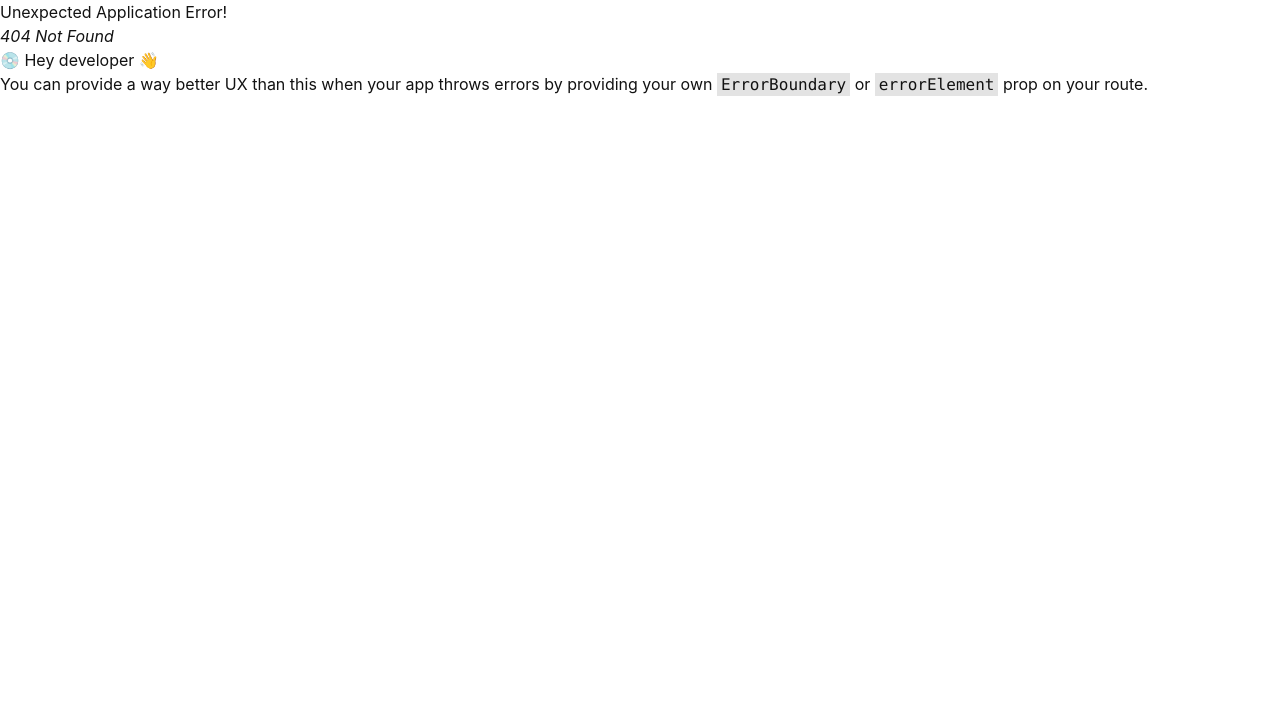
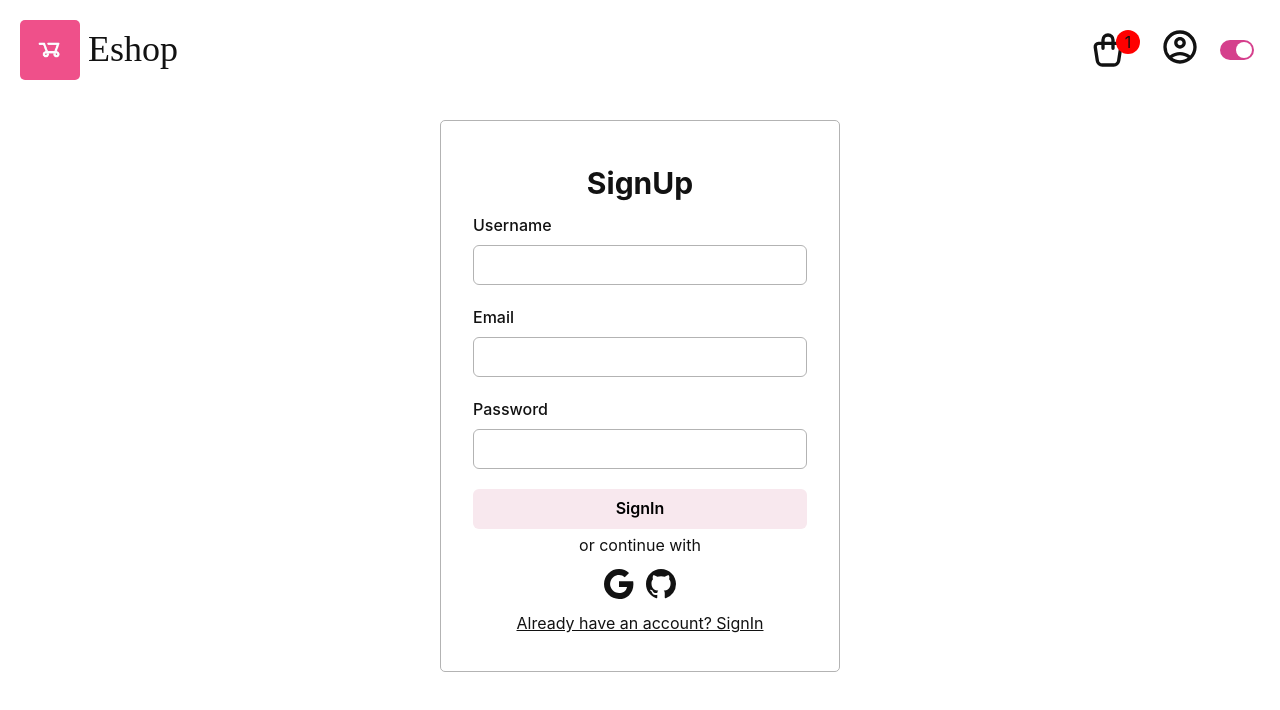
Before and after one commit to kaifkalanthar/Eshop, a React (Vite) app: page /register in a window 1280 px wide. Before the commit this address had no page. Shown: the top 710 px of the page. Built offline with nearby package versions, Linux system fonts and the light colour scheme.

Commit message:
firebase config

```diff
--- a/package.json
+++ b/package.json
@@ -15,6 +15,8 @@
     "@emotion/styled": "^11.11.0",
     "@tanstack/react-query": "^4.29.15",
     "axios": "^1.4.0",
+    "dotenv": "^16.3.1",
+    "firebase": "^9.22.2",
     "framer-motion": "^10.12.16",
     "localforage": "^1.10.0",
     "match-sorter": "^6.3.1",
--- a/src/components/CustomButton.tsx
+++ b/src/components/CustomButton.tsx
@@ -16,6 +16,7 @@ const CustomButton = ({ children, handleOnclick, width }: Props) => {
       _hover={{ bg: "pink.400" }}
       color="black"
       onClick={handleOnclick}
+      type="submit"
     >
       {children}
     </Button>
--- a/src/components/HeroSection.tsx
+++ b/src/components/HeroSection.tsx
@@ -15,6 +15,7 @@ import MotionTextContainer from "./MotionText";
 
 const HeroSection = () => {
   const navigate = useNavigate();
+  console.log(import.meta.env.VITE_API_KEY);
   return (
     <SimpleGrid
       columns={{ sm: 1, md: 2 }}
--- /dev/null
+++ b/src/components/LoginForm.tsx
@@ -0,0 +1,52 @@
+import {
+  Flex,
+  FormControl,
+  FormLabel,
+  HStack,
+  Heading,
+  Icon,
+  Input,
+  Stack,
+  Text,
+} from "@chakra-ui/react";
+import CustomButton from "./CustomButton";
+import { BsGithub, BsGoogle } from "react-icons/bs";
+import { Link } from "react-router-dom";
+
+const LoginForm = () => {
+  return (
+    <Flex justify="center">
+      <FormControl
+        width={{ sm: "300px", md: "400px" }}
+        border="1px solid #b3b3b3"
+        padding={8}
+        borderRadius={5}
+      >
+        <Heading textAlign="center" paddingY={3} size="lg">
+          Login
+        </Heading>
+        <FormLabel>Email</FormLabel>
+        <Input marginBottom={5} />
+        <FormLabel>Password</FormLabel>
+        <Input marginBottom={5} />
+        <CustomButton width="100%">
+          <Text>SignIn</Text>
+        </CustomButton>
+        <Stack textAlign="center" paddingY={1} spacing={3}>
+          <Text>or continue with</Text>
+          <HStack spacing={3} justify="center">
+            <Icon as={BsGoogle} boxSize="30px" />
+            <Icon as={BsGithub} boxSize="30px" />
+          </HStack>
+          <Link to="signin">
+            <Text textDecoration="underline">
+              Don't have an account? SignUp
+            </Text>
+          </Link>
+        </Stack>
+      </FormControl>
+    </Flex>
+  );
+};
+
+export default LoginForm;
--- a/src/components/MenuItems.tsx
+++ b/src/components/MenuItems.tsx
@@ -2,6 +2,7 @@ import { Box, Flex, Heading, Icon, Stack, Text } from "@chakra-ui/react";
 import { MdOutlineAccountCircle } from "react-icons/md";
 import MenuItemContainer from "./MenuItemContainer";
 import { TbShoppingBag } from "react-icons/tb";
+import { Link } from "react-router-dom";
 
 const MenuItems = () => {
   return (
@@ -23,10 +24,12 @@ const MenuItems = () => {
           </Box>
           <Heading size="lg">Cart</Heading>
         </MenuItemContainer>
-        <MenuItemContainer>
-          <Icon as={MdOutlineAccountCircle} boxSize="40px" />
-          <Heading size="lg">Account</Heading>
-        </MenuItemContainer>
+        <Link to="login">
+          <MenuItemContainer>
+            <Icon as={MdOutlineAccountCircle} boxSize="40px" />
+            <Heading size="lg">Account</Heading>
+          </MenuItemContainer>
+        </Link>
       </Flex>
     </Stack>
   );
--- a/src/components/Navbar.tsx
+++ b/src/components/Navbar.tsx
@@ -43,7 +43,9 @@ const Navbar = () => {
             </Box>
             <Icon as={TbShoppingBag} boxSize="40px" />
           </Stack>
-          <Icon as={MdOutlineAccountCircle} boxSize="40px" />
+          <Link to="login">
+            <Icon as={MdOutlineAccountCircle} boxSize="40px" />
+          </Link>
 
           <ColorModeChange />
         </Show>
--- a/src/components/ProductCard.tsx
+++ b/src/components/ProductCard.tsx
@@ -7,7 +7,6 @@ import {
   Heading,
   Box,
   Image,
-  Text,
   Divider,
 } from "@chakra-ui/react";
 import CustomButton from "./CustomButton";
@@ -28,10 +27,11 @@ const ProductCard = ({ product }: Props) => {
       <CardBody>
         <Stack spacing={2}>
           <HStack justify="space-between">
-            <Heading size={"md"}>{product.title}</Heading>
+            <Heading size={"md"} fontWeight="thin">
+              {product.title}
+            </Heading>
             <ProductRating rating={product.rating} />
           </HStack>
-          <Text fontSize={"sm"}>{product.description}</Text>
           <HStack justify="space-between">
             <Heading size="md">{`$${product.price}`}</Heading>
             <CustomButton width={100}>Cart</CustomButton>
--- /dev/null
+++ b/src/components/RegisterForm.tsx
@@ -0,0 +1,54 @@
+import {
+  Flex,
+  FormControl,
+  Heading,
+  FormLabel,
+  Input,
+  Stack,
+  HStack,
+  Icon,
+  Text,
+} from "@chakra-ui/react";
+import { BsGoogle, BsGithub } from "react-icons/bs";
+import { Link } from "react-router-dom";
+import CustomButton from "./CustomButton";
+
+const RegisterForm = () => {
+  return (
+    <Flex justify="center">
+      <FormControl
+        width={{ sm: "300px", md: "400px" }}
+        border="1px solid #b3b3b3"
+        padding={8}
+        borderRadius={5}
+      >
+        <Heading textAlign="center" paddingY={3} size="lg">
+          SignUp
+        </Heading>
+        <FormLabel>Username</FormLabel>
+        <Input marginBottom={5} />
+        <FormLabel>Email</FormLabel>
+        <Input marginBottom={5} />
+        <FormLabel>Password</FormLabel>
+        <Input marginBottom={5} />
+        <CustomButton width="100%">
+          <Text>SignIn</Text>
+        </CustomButton>
+        <Stack textAlign="center" paddingY={1} spacing={3}>
+          <Text>or continue with</Text>
+          <HStack spacing={3} justify="center">
+            <Icon as={BsGoogle} boxSize="30px" />
+            <Icon as={BsGithub} boxSize="30px" />
+          </HStack>
+          <Link to="signin">
+            <Text textDecoration="underline">
+              Already have an account? SignIn
+            </Text>
+          </Link>
+        </Stack>
+      </FormControl>
+    </Flex>
+  );
+};
+
+export default RegisterForm;
--- a/src/routes.tsx
+++ b/src/routes.tsx
@@ -2,6 +2,8 @@ import { createBrowserRouter } from "react-router-dom";
 import Layout from "./pages/Layout";
 import HeroSection from "./components/HeroSection";
 import ProductSection from "./components/ProductSection";
+import LoginForm from "./components/LoginForm";
+import RegisterForm from "./components/RegisterForm";
 
 const routes = createBrowserRouter([
   {
@@ -10,6 +12,8 @@ const routes = createBrowserRouter([
     children: [
       { index: true, element: <HeroSection /> },
       { path: "products", element: <ProductSection /> },
+      { path: "login", element: <LoginForm /> },
+      { path: "register", element: <RegisterForm /> },
     ],
   },
 ]);
```
Also changed, not shown: src/services/firebase-config.ts (added, +14 -0 lines), 2 other files (tests, documents, lock files or other folders).
